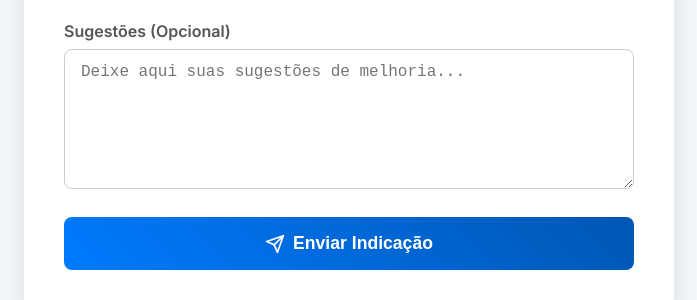
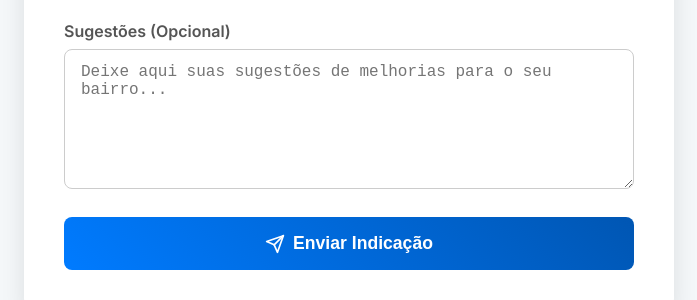
Before and after one commit to Tedesqui/indicacao, a plain HTML site: page index.html in a window 1280 px wide. Shown: the part 463-763 px from the top of the page, without its empty margins (291-988 px from the left). Drawn offline with Linux system fonts and the light colour scheme.

Commit message:
Update index.html

```diff
--- a/index.html
+++ b/index.html
@@ -179,7 +179,7 @@
 
             <div class="form-group">
                 <label for="sugestoes">Sugestões (Opcional)</label>
-                <textarea id="sugestoes" name="Sugestões" placeholder="Deixe aqui suas sugestões de melhoria..."></textarea>
+                <textarea id="sugestoes" name="Sugestões" placeholder="Deixe aqui suas sugestões de melhorias para o seu bairro..."></textarea>
             </div>
 
             <button type="submit" class="submit-btn" id="submit-button">
```
